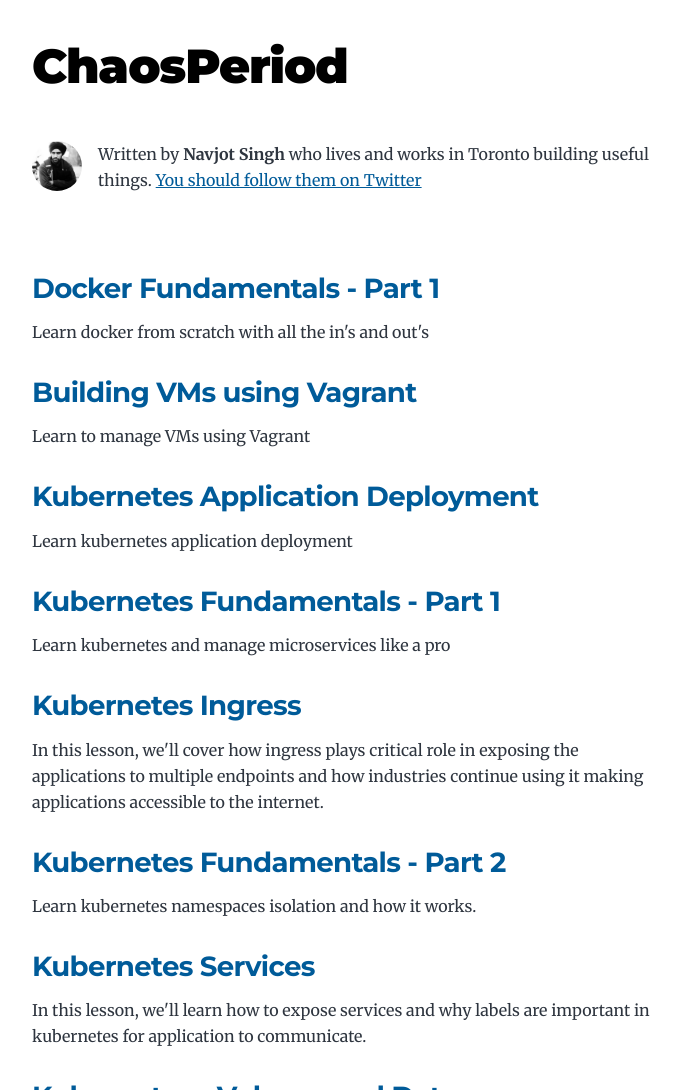
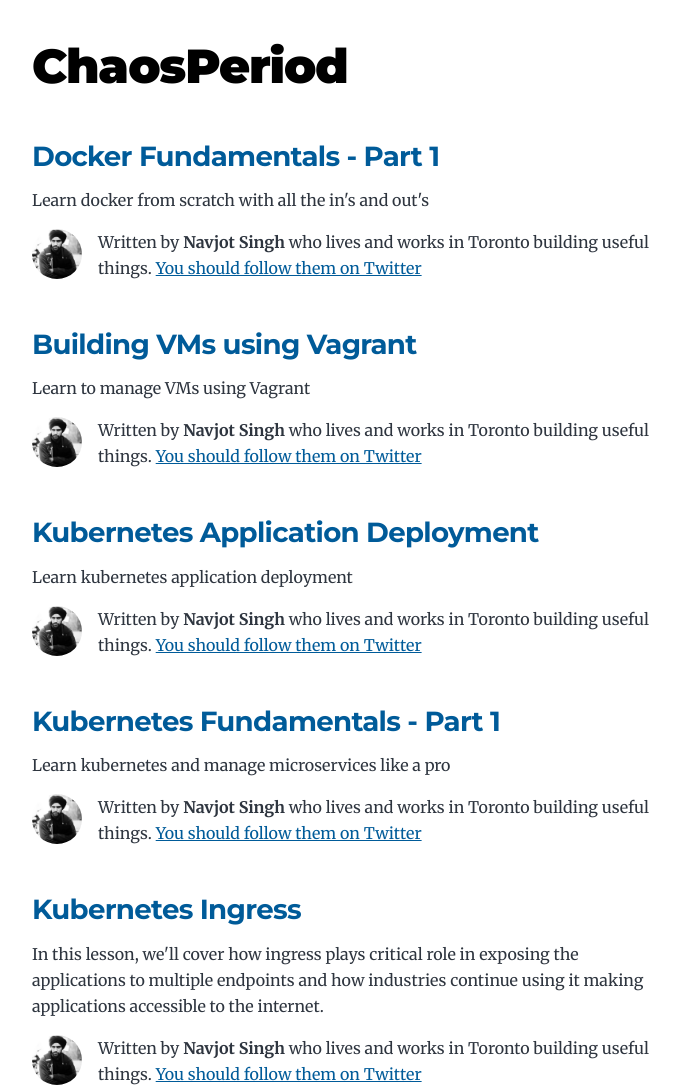
Before and after one commit to navjots35/ChaosPeriod, a Gatsby site: page / in a window 1280 px wide. Shown: the top 1090 px of the page, without its empty margins (292-972 px from the left). Built offline with nearby package versions, Linux system fonts and the light colour scheme; Gatsby itself is replaced by a stand-in of ours.

Commit message:
- author name added to each blog item.

```diff
--- a/src/pages/index.js
+++ b/src/pages/index.js
@@ -13,7 +13,6 @@ const BlogIndex = ({ data, location }) => {
     return (
       <Layout location={location} title={siteTitle}>
         <Seo title="All posts" />
-        <Bio />
         <p>
           No blog posts found. Add markdown posts to "content/blog" (or the
           directory you specified for the "gatsby-source-filesystem" plugin in
@@ -26,7 +25,6 @@ const BlogIndex = ({ data, location }) => {
   return (
     <Layout location={location} title={siteTitle}>
       <Seo title="All posts" />
-      <Bio />
       <ol style={{ listStyle: `none` }}>
         {posts.map(post => {
           const title = post.frontmatter.title || post.fields.slug
@@ -54,6 +52,8 @@ const BlogIndex = ({ data, location }) => {
                     itemProp="description"
                   />
                 </section>
+                <Bio />
+
               </article>
             </li>
           )
--- a/src/style.css
+++ b/src/style.css
@@ -247,7 +247,8 @@ a:focus {
 }
 
 .global-wrapper[data-is-root-path="true"] .bio {
-  margin-bottom: var(--spacing-20);
+  margin-bottom: 3rem;
+  margin-top: 1rem;
 }
 
 .global-header {
```
